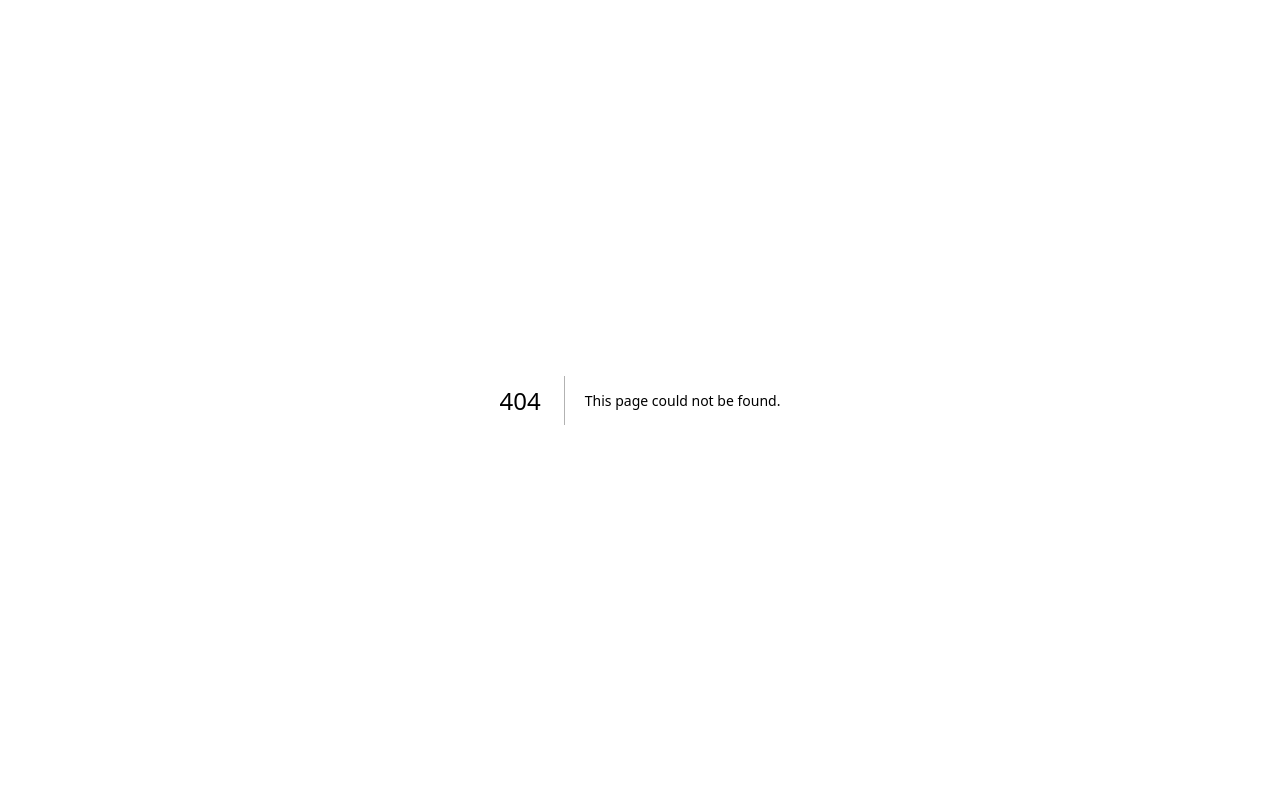
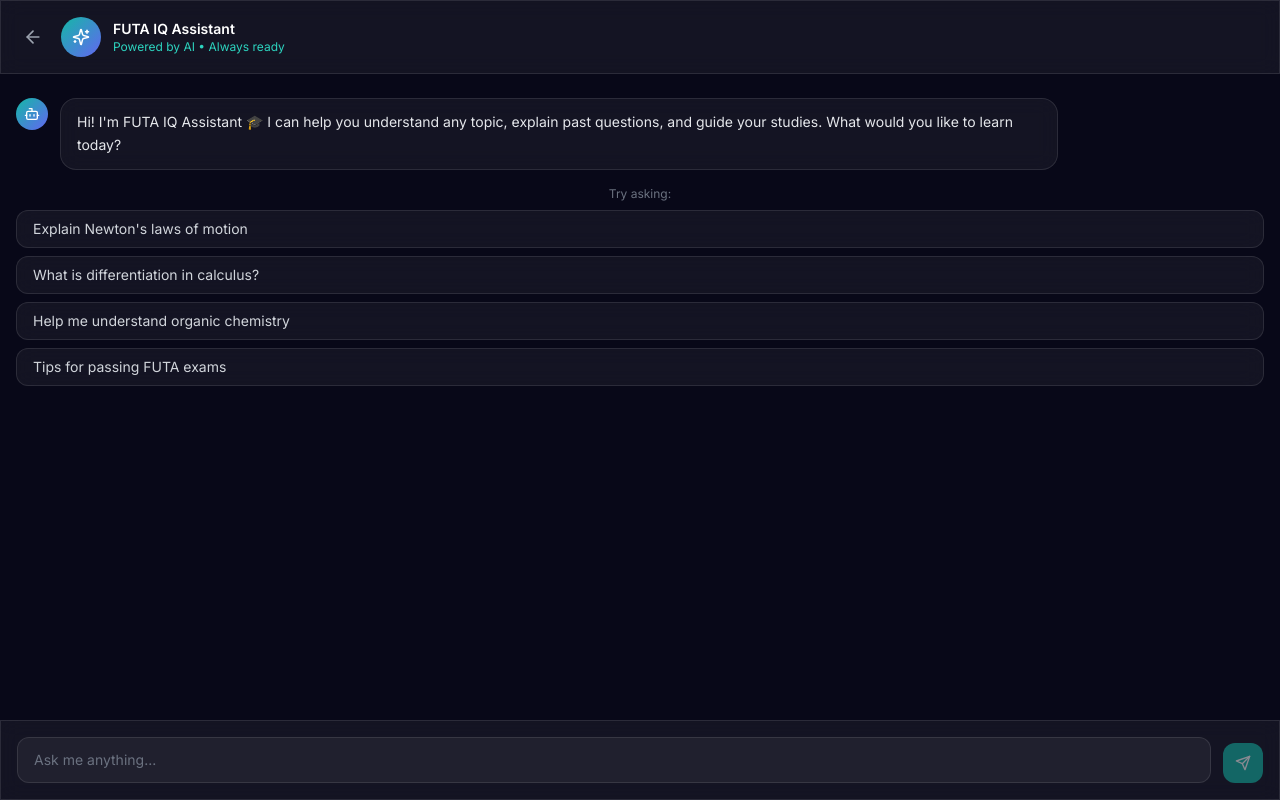
Before and after one commit to Olascolly/futaiq, a Next.js app: page /ai-assistant in a window 1280 px wide. Before the commit this address had no page. Built offline with nearby package versions, Linux system fonts and the light colour scheme; no server answers; sample sign-in values are in the browser's storage.

Commit message:
Implement AI Assistant component with messaging

```diff
--- /dev/null
+++ b/app/ai-assistant/page.tsx
@@ -0,0 +1,203 @@
+'use client'
+import { useState, useRef, useEffect } from 'react'
+import { auth } from '@/lib/firebase'
+import { onAuthStateChanged } from 'firebase/auth'
+import { useRouter } from 'next/navigation'
+import { Send, Bot, User, ArrowLeft, Sparkles } from 'lucide-react'
+
+interface Message {
+  role: 'user' | 'assistant'
+  content: string
+}
+
+export default function AIAssistant() {
+  const [messages, setMessages] = useState<Message[]>([
+    {
+      role: 'assistant',
+      content: "Hi! I'm FUTA IQ Assistant 🎓 I can help you understand any topic, explain past questions, and guide your studies. What would you like to learn today?"
+    }
+  ])
+  const [input, setInput] = useState('')
+  const [loading, setLoading] = useState(false)
+  const [authChecked, setAuthChecked] = useState(false)
+  const messagesEndRef = useRef<HTMLDivElement>(null)
+  const router = useRouter()
+
+  useEffect(() => {
+    const unsubscribe = onAuthStateChanged(auth, (user) => {
+      if (!user) router.push('/login')
+      else setAuthChecked(true)
+    })
+    return () => unsubscribe()
+  }, [router])
+
+  useEffect(() => {
+    messagesEndRef.current?.scrollIntoView({ behavior: 'smooth' })
+  }, [messages])
+
+  const sendMessage = async () => {
+    if (!input.trim() || loading) return
+
+    const userMessage = input.trim()
+    setInput('')
+    setMessages(prev => [...prev, { role: 'user', content: userMessage }])
+    setLoading(true)
+
+    try {
+      const response = await fetch('https://api.anthropic.com/v1/messages', {
+        method: 'POST',
+        headers: {
+          'Content-Type': 'application/json',
+          'x-api-key': process.env.NEXT_PUBLIC_ANTHROPIC_KEY || '',
+          'anthropic-version': '2023-06-01'
+        },
+        body: JSON.stringify({
+          model: 'claude-haiku-4-5-20251001',
+          max_tokens: 1024,
+          system: `You are FUTA IQ Assistant, an academic AI helper for students at the Federal University of Technology Akure (FUTA), Nigeria. You help students with:
+- Understanding course topics and concepts
+- Explaining past exam questions
+- Study tips and strategies
+- FUTA specific courses like MTH 101, PHY 101, CHE 101, BIO 101, GST 101, CSC 101 and more
+- General university level academics
+
+Be friendly, encouraging, and clear. Use simple language. When explaining concepts, give examples. Keep responses concise but complete.`,
+          messages: [
+            ...messages.map(m => ({ role: m.role, content: m.content })),
+            { role: 'user', content: userMessage }
+          ]
+        })
+      })
+
+      const data = await response.json()
+      const reply = data.content[0]?.text || "Sorry, I couldn't get a response. Please try again."
+      setMessages(prev => [...prev, { role: 'assistant', content: reply }])
+    } catch (err) {
+      setMessages(prev => [...prev, {
+        role: 'assistant',
+        content: "Sorry, I'm having trouble connecting right now. Please check your connection and try again."
+      }])
+    } finally {
+      setLoading(false)
+    }
+  }
+
+  const handleKeyPress = (e: React.KeyboardEvent) => {
+    if (e.key === 'Enter' && !e.shiftKey) {
+      e.preventDefault()
+      sendMessage()
+    }
+  }
+
+  const suggestions = [
+    "Explain Newton's laws of motion",
+    "What is differentiation in calculus?",
+    "Help me understand organic chemistry",
+    "Tips for passing FUTA exams",
+  ]
+
+  if (!authChecked) {
+    return (
+      <main className="min-h-screen bg-navy-900 flex items-center justify-center">
+        <div className="w-12 h-12 border-4 border-primary-500 border-t-transparent rounded-full animate-spin" />
+      </main>
+    )
+  }
+
+  return (
+    <main className="min-h-screen bg-navy-900 flex flex-col">
+      {/* Header */}
+      <div className="glass border-b border-white/10 px-4 py-4 flex items-center gap-3 sticky top-0 z-10">
+        <button onClick={() => router.push('/dashboard')} className="w-8 h-8 flex items-center justify-center text-gray-400">
+          <ArrowLeft size={20} />
+        </button>
+        <div className="w-10 h-10 bg-gradient-to-br from-primary-500 to-indigo-500 rounded-full flex items-center justify-center">
+          <Sparkles size={18} className="text-white" />
+        </div>
+        <div>
+          <h1 className="text-white font-semibold text-sm">FUTA IQ Assistant</h1>
+          <p className="text-primary-400 text-xs">Powered by AI • Always ready</p>
+        </div>
+      </div>
+
+      {/* Messages */}
+      <div className="flex-1 overflow-y-auto px-4 py-6 space-y-4">
+        {messages.map((msg, i) => (
+          <div key={i} className={`flex gap-3 ${msg.role === 'user' ? 'flex-row-reverse' : ''}`}>
+            <div className={`w-8 h-8 rounded-full flex items-center justify-center flex-shrink-0 ${
+              msg.role === 'assistant'
+                ? 'bg-gradient-to-br from-primary-500 to-indigo-500'
+                : 'bg-white/10'
+            }`}>
+              {msg.role === 'assistant'
+                ? <Bot size={16} className="text-white" />
+                : <User size={16} className="text-white" />
+              }
+            </div>
+            <div className={`max-w-[80%] rounded-2xl px-4 py-3 text-sm leading-relaxed ${
+              msg.role === 'assistant'
+                ? 'glass text-gray-200'
+                : 'bg-primary-500 text-white'
+            }`}>
+              {msg.content}
+            </div>
+          </div>
+        ))}
+
+        {loading && (
+          <div className="flex gap-3">
+            <div className="w-8 h-8 rounded-full bg-gradient-to-br from-primary-500 to-indigo-500 flex items-center justify-center">
+              <Bot size={16} className="text-white" />
+            </div>
+            <div className="glass rounded-2xl px-4 py-3">
+              <div className="flex gap-1">
+                <div className="w-2 h-2 bg-primary-400 rounded-full animate-bounce" style={{ animationDelay: '0ms' }} />
+                <div className="w-2 h-2 bg-primary-400 rounded-full animate-bounce" style={{ animationDelay: '150ms' }} />
+                <div className="w-2 h-2 bg-primary-400 rounded-full animate-bounce" style={{ animationDelay: '300ms' }} />
+              </div>
+            </div>
+          </div>
+        )}
+
+        {/* Suggestions */}
+        {messages.length === 1 && (
+          <div className="space-y-2 mt-4">
+            <p className="text-gray-500 text-xs text-center">Try asking:</p>
+            {suggestions.map((s, i) => (
+              <button
+                key={i}
+                onClick={() => setInput(s)}
+                className="w-full glass rounded-xl px-4 py-2 text-left text-sm text-gray-300 hover:border-primary-500/50 transition"
+              >
+                {s}
+              </button>
+            ))}
+          </div>
+        )}
+
+        <div ref={messagesEndRef} />
+      </div>
+
+      {/* Input */}
+      <div className="glass border-t border-white/10 px-4 py-4">
+        <div className="flex gap-3 items-end">
+          <textarea
+            value={input}
+            onChange={(e) => setInput(e.target.value)}
+            onKeyDown={handleKeyPress}
+            placeholder="Ask me anything..."
+            rows={1}
+            className="flex-1 bg-white/5 border border-white/10 rounded-xl px-4 py-3 text-white placeholder-gray-500 focus:outline-none focus:border-primary-500 resize-none text-sm"
+          />
+          <button
+            onClick={sendMessage}
+            disabled={!input.trim() || loading}
+            className="w-10 h-10 bg-primary-500 hover:bg-primary-600 disabled:opacity-50 rounded-xl flex items-center justify-center transition flex-shrink-0"
+          >
+            <Send size={16} className="text-white" />
+          </button>
+        </div>
+      </div>
+    </main>
+  )
+        }
```
